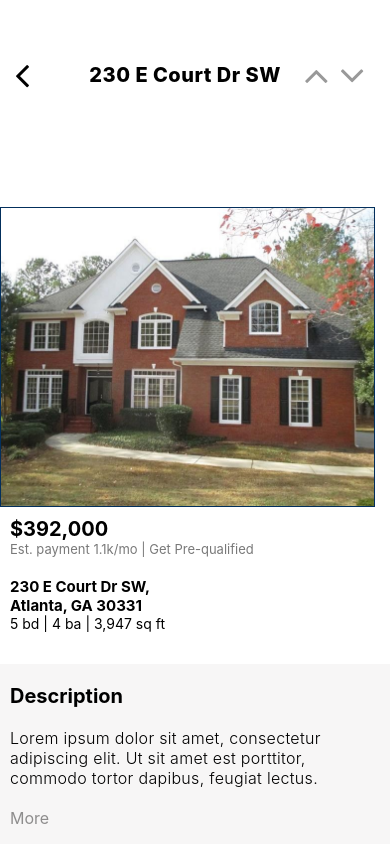
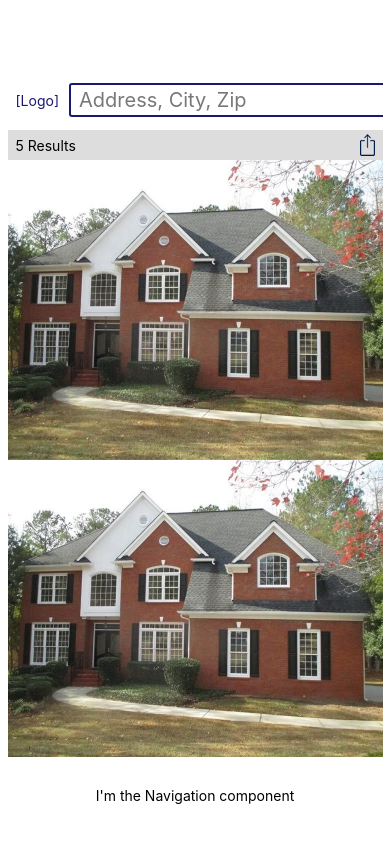
Before and after one commit to CalderMarshall-zz/reactNativeDemo, a React Native app: screen / in a window 390 px wide. Built offline with nearby package versions, Linux system fonts and the light colour scheme.

Commit message:
add one place logo and setup DisplayHomes component

```diff
--- a/App.js
+++ b/App.js
@@ -9,9 +9,10 @@ export default class App extends React.Component {
   render() {
     return (
       <View style={styles.container}>
-        {/* <SearchPage /> */}
-        <ProductDetails />
+        <SearchPage />
+        {/* <ProductDetails /> */}
         {/* <FilterSearch /> */}
+        {/* <HomeImages /> */}
       </View>
     );
   }
--- a/src/components/SearchPage/DisplayHomes/DisplayHomes.js
+++ b/src/components/SearchPage/DisplayHomes/DisplayHomes.js
@@ -29,20 +29,32 @@ export default class DisplayHomes extends Component {
     return (
       <View style={styles.container}>
         <View style={styles.innerContainer}>
-          {homes.map((home, index) => (
+          {/* {homes.map((home, index) => (
             <View key={index}>
               <View style={styles.homeTextContainer}>
                 <Text style={styles.homeText}>{home.quote}</Text>
                 <Text style={styles.homeText}>{home.address}</Text>
                 <Text style={styles.homeText}>{home.desc}</Text>
-              </View>
+              </View> */}
               {/* TODO: add linear gradient --> react-native-linear-gradient  */}
-              <Image
+              {/* <Image
                 style={styles.homeImg}
                 source={require('../../../assets/images/east-court-house.jpg')}
               />
             </View>
-          ))}
+          ))} */}
+          <Image
+            style={styles.homeImg}
+            source={require('../../../assets/images/east-court-house.jpg')}
+          />
+          <Image
+            style={styles.homeImg}
+            source={require('../../../assets/images/east-court-house.jpg')}
+          />
+          <Image
+            style={styles.homeImg}
+            source={require('../../../assets/images/east-court-house.jpg')}
+          />
         </View>
       </View>
     );
```
Also changed, not shown: src/assets/images/one-place-logo.png (renamed from src/assets/images/one place logo.png).
